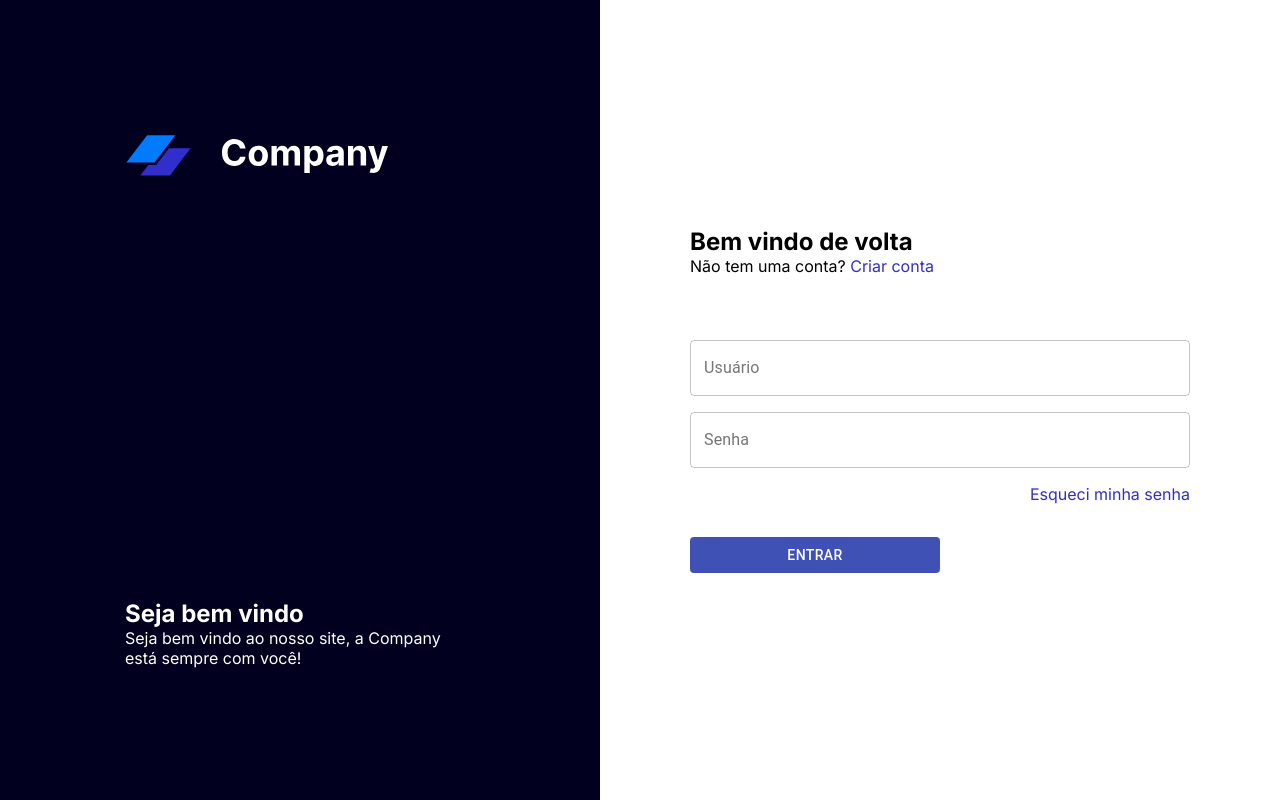
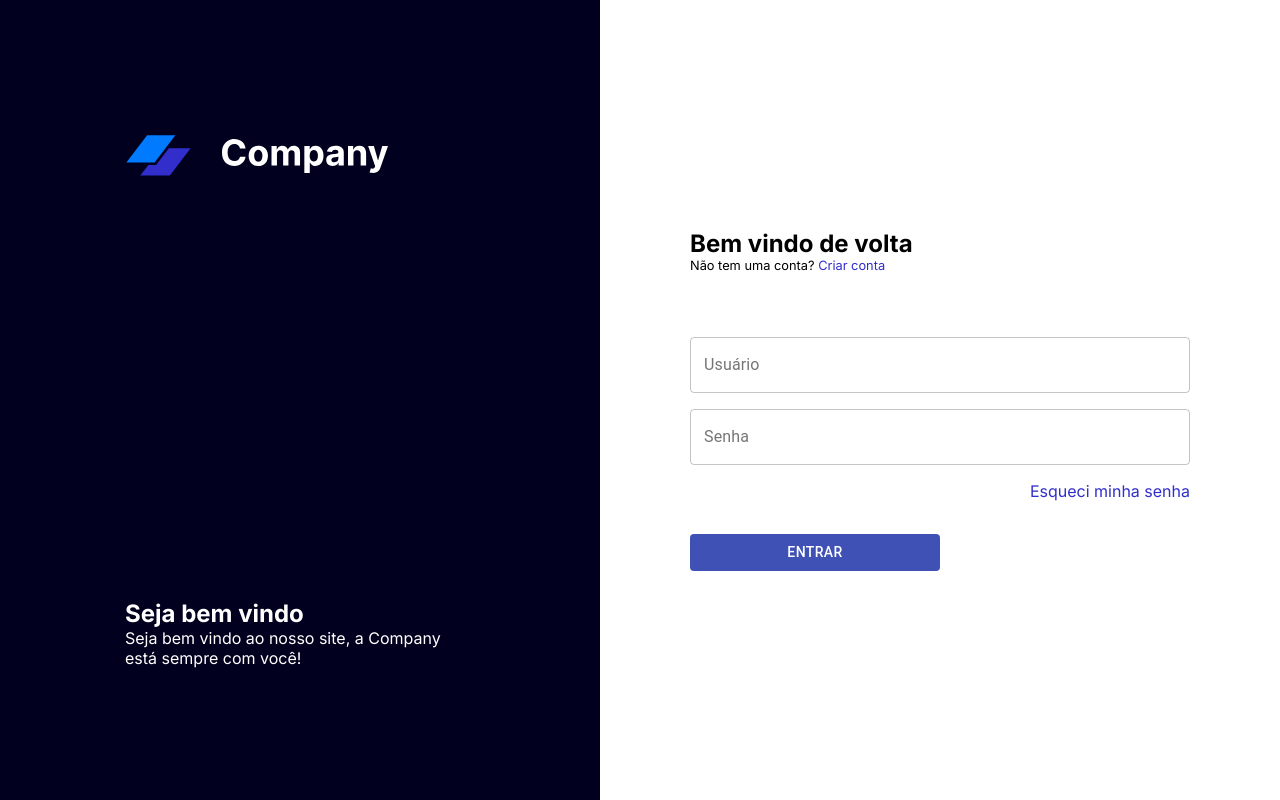
Before and after one commit to matebeing/company, a React (Vite) app: page /login in a window 1280 px wide. Built offline with nearby package versions, Linux system fonts and the light colour scheme; the HTML template or start-up script is replaced by a standard one.

Commit message:
fix: paragraph size

```diff
--- a/src/components/RegisterForm/index.jsx
+++ b/src/components/RegisterForm/index.jsx
@@ -9,8 +9,6 @@ import Checkbox from '@material-ui/core/Checkbox';
 import useStyles from './style';
 import schema from './schema';
 import { Link } from 'react-router-dom';
-
-import { Navigate } from "react-router-dom";
 import { useState, useEffect } from 'react';
 
 
--- a/src/pages/Login/index.jsx
+++ b/src/pages/Login/index.jsx
@@ -29,7 +29,7 @@ function Login() {
                 <div className={classes.loginBlock}>
                     <div className={classes.loginTextBlock}>
                         <h1>Bem vindo de volta</h1>
-                        <p>Não tem uma conta? <Link to='/cadastro' className={classes.loginTextBlockParagraph}>Criar conta</Link></p>
+                        <p className={classes.loginTextBlockParagraph}>Não tem uma conta? <Link to='/cadastro'>Criar conta</Link></p>
                     </div>
                     <LoginForm />
                 </div>
--- a/src/pages/Login/style.js
+++ b/src/pages/Login/style.js
@@ -39,7 +39,7 @@ const useStyles = makeStyles({
     },
 
     loginTextBlockParagraph: {
-        color: '#312ECB'
+        fontSize: '0.8em'
     }
 })
 
--- a/src/pages/Register/index.jsx
+++ b/src/pages/Register/index.jsx
@@ -29,7 +29,7 @@ function Register() {
                 <div className={classes.loginBlock}>
                     <div className={classes.loginTextBlock}>
                         <h1>Crie uma conta</h1>
-                        <p>Você já tem uma conta? <Link to='/login' className={classes.loginTextBlockParagraph}>Entrar</Link></p>
+                        <p className={classes.loginTextBlockParagraph}>Você já tem uma conta? <Link to='/login'>Entrar</Link></p>
                     </div>
                     <RegisterForm />
                 </div>
--- a/src/pages/Register/style.js
+++ b/src/pages/Register/style.js
@@ -39,7 +39,7 @@ const useStyles = makeStyles({
     },
 
     loginTextBlockParagraph: {
-        color: '#312ECB'
+        fontSize: '0.8em'
     }
 })
 
```
